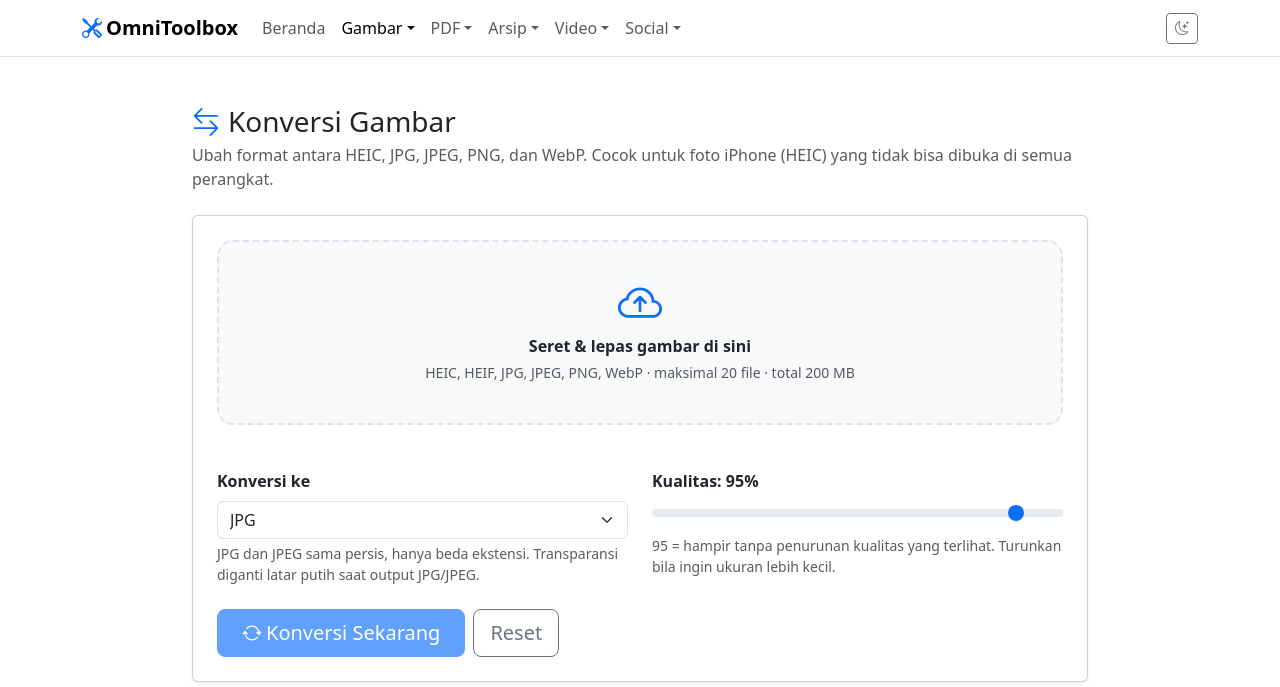
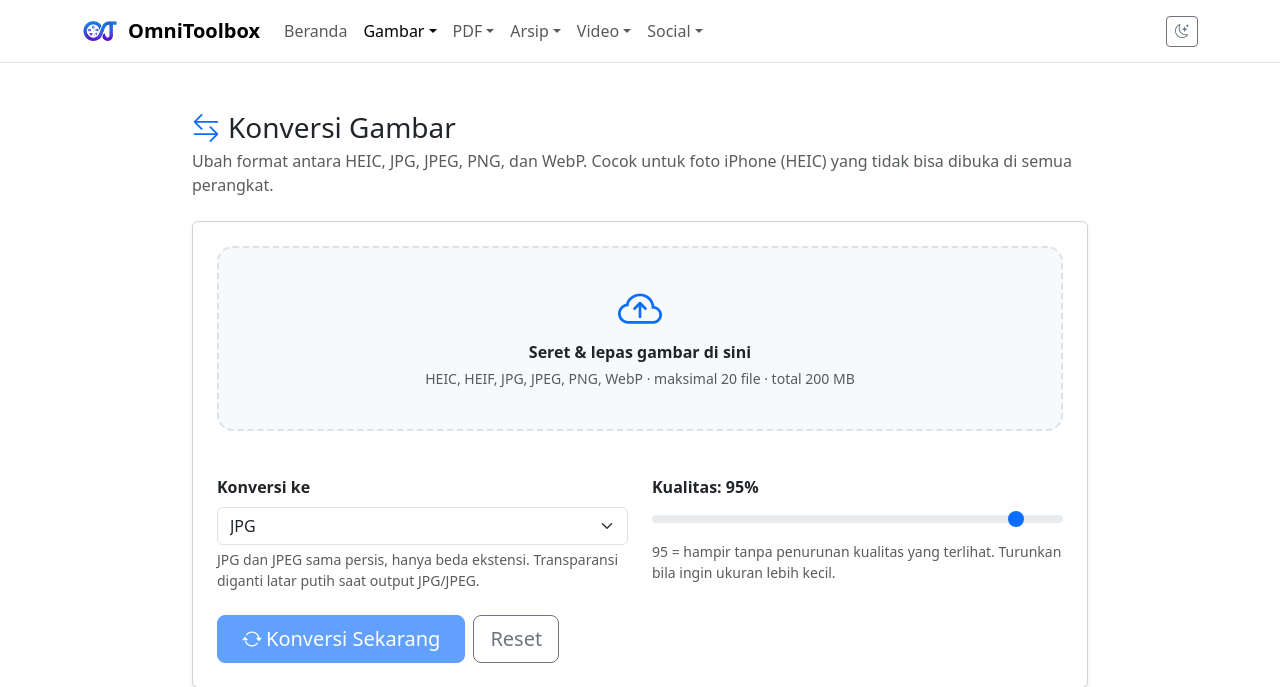
Before and after one commit to GhandiZero0X/OmniToolbox, a Flask app: page /image/convert in a window 1280 px wide. Shown: the top 687 px of the page. Run offline with Flask 3, Linux system fonts and the light colour scheme.

Commit message:
[+] Add logo to site branding
Add the logo as the site favicon and Apple touch icon, and display it beside OmniToolbox in the navbar.

```diff
--- a/app/templates/base.html
+++ b/app/templates/base.html
@@ -5,6 +5,8 @@
   <meta name="viewport" content="width=device-width, initial-scale=1">
   <title>{% block title %}Beranda{% endblock %} · OmniToolbox</title>
 
+  <link rel="icon" type="image/png" href="{{ url_for('static', filename='img/Logo.png') }}">
+  <link rel="apple-touch-icon" href="{{ url_for('static', filename='img/Logo.png') }}">
   <!-- Terapkan tema tersimpan sebelum halaman tampil (mencegah kedip) -->
   <script>
     (function () {
@@ -27,8 +29,9 @@
   {% set ep = request.endpoint %}
   <nav class="navbar navbar-expand-md border-bottom bg-body sticky-top">
     <div class="container">
-      <a class="navbar-brand fw-bold" href="{{ url_for('main.index') }}">
-        <i class="bi bi-tools text-primary me-1"></i>OmniToolbox
+      <a class="navbar-brand fw-bold d-flex align-items-center" href="{{ url_for('main.index') }}">
+        <img src="{{ url_for('static', filename='img/Logo.png') }}" alt="OmniToolbox Logo" style="height: 36px; margin-right: 10px;" class="rounded">
+        OmniToolbox
       </a>
       <button class="navbar-toggler" type="button" data-bs-toggle="collapse" data-bs-target="#nav-menu"
               aria-controls="nav-menu" aria-expanded="false" aria-label="Buka menu">
@@ -57,7 +60,7 @@
               <li><a class="dropdown-item {{ 'active' if ep == 'pdf.compress_page' }}" href="{{ url_for('pdf.compress_page') }}"><i class="bi bi-file-earmark-pdf me-2"></i>Kompres PDF</a></li>
               <li><a class="dropdown-item {{ 'active' if ep == 'pdf.merge_page' }}" href="{{ url_for('pdf.merge_page') }}"><i class="bi bi-files me-2"></i>Gabung PDF</a></li>
               <li><a class="dropdown-item {{ 'active' if ep == 'pdf.split_page' }}" href="{{ url_for('pdf.split_page') }}"><i class="bi bi-scissors me-2"></i>Pisahkan PDF</a></li>
-<li><a class="dropdown-item {{ 'active' if ep == 'pdf.organize_page' }}" href="{{ url_for('pdf.organize_page') }}"><i class="bi bi-grid me-2"></i>Atur Halaman PDF</a></li>
+              <li><a class="dropdown-item {{ 'active' if ep == 'pdf.organize_page' }}" href="{{ url_for('pdf.organize_page') }}"><i class="bi bi-grid me-2"></i>Atur Halaman PDF</a></li>
               <li><a class="dropdown-item {{ 'active' if ep == 'pdf.images_to_pdf_page' }}" href="{{ url_for('pdf.images_to_pdf_page') }}"><i class="bi bi-file-earmark-image me-2"></i>Gambar ke PDF</a></li>
               <li><a class="dropdown-item {{ 'active' if ep == 'pdf.pdf_to_image_page' }}" href="{{ url_for('pdf.pdf_to_image_page') }}"><i class="bi bi-file-earmark-break me-2"></i>PDF ke Gambar</a></li>
               <li><a class="dropdown-item {{ 'active' if ep == 'pdf.word_to_pdf_page' }}" href="{{ url_for('pdf.word_to_pdf_page') }}"><i class="bi bi-file-earmark-word me-2"></i>Word ke PDF</a></li>
```
Also changed, not shown: app/static/img/Logo.png (added).
